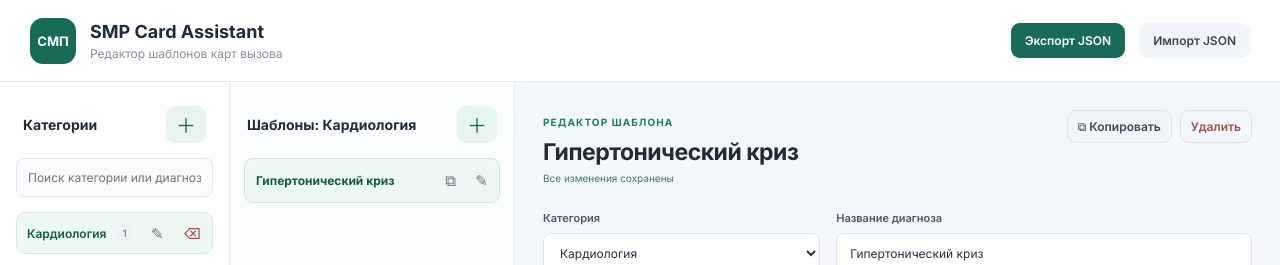
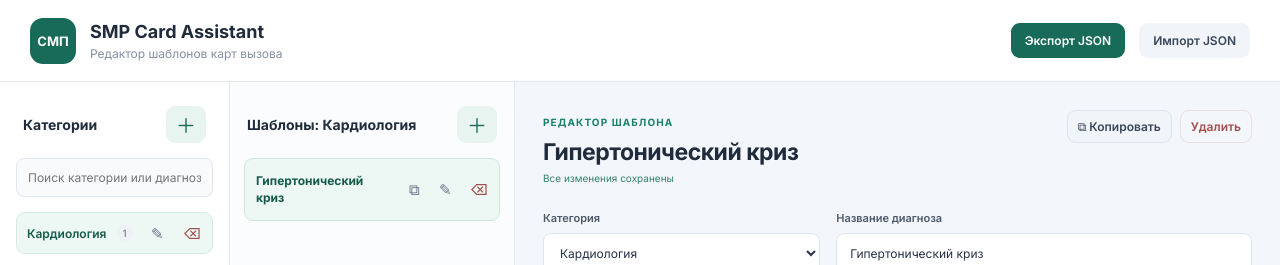
Before and after one commit to adamant1990/SMP-Card-assistant, a React (Vite) app in the folder desktop/: page / in a window 1280 px wide. Shown: the top 265 px of the page. Built offline with nearby package versions, Linux system fonts and the light colour scheme.

Commit message:
Add per-template delete action in the template list

```diff
--- a/desktop/src/App.tsx
+++ b/desktop/src/App.tsx
@@ -378,6 +378,7 @@ export default function App() {
           <button className="template-pick" onClick={() => navigateTo(t, t.category)}><strong>{t.diagnosis}</strong></button>
           <button className="icon-action" title="Копировать шаблон" aria-label={'Копировать ' + t.diagnosis} onClick={() => { if (draft?.id !== t.id) navigateTo(t, t.category); else copyTemplate(); if (draft?.id !== t.id) { const copy: Template = { ...t, id: crypto.randomUUID(), diagnosis: t.diagnosis + ' (копия)', extensionFields: { ...t.extensionFields } }; setDraft(copy); setSelectedId(copy.id); setStatus('Создана независимая копия. Измени категорию при необходимости и нажми «Сохранить».'); } }}>⧉</button>
           <button className="icon-action" title="Редактировать шаблон" aria-label={'Редактировать ' + t.diagnosis} onClick={() => navigateTo(t, t.category)}>✎</button>
+          <button className="icon-action delete-icon" title="Удалить шаблон" aria-label={'Удалить ' + t.diagnosis} onClick={() => { if (draft?.id === t.id) { deleteTemplate(); return; } if (templates.length < 2) { setStatus('Нужен хотя бы один сохранённый шаблон.'); return; } if (!window.confirm('Удалить шаблон «' + t.diagnosis + '»?')) return; setTemplates(current => current.filter(item => item.id !== t.id)); setStatus('Шаблон «' + t.diagnosis + '» удалён.'); }}>⌫</button>
         </div>)}{draftVisible && draft && <div className="template-row active draft-row"><button className="template-pick" onClick={() => setSelectedId(draft.id)}><strong>{draft.diagnosis}</strong><small>Черновик, не сохранён</small></button><span className="draft-label">Черновик</span></div>}{visibleTemplates.length === 0 && !draftVisible && <p className="empty-list">В этой категории пока нет шаблонов.</p>}</div>
       </section>
       {selected ? <section className="editor">
```
